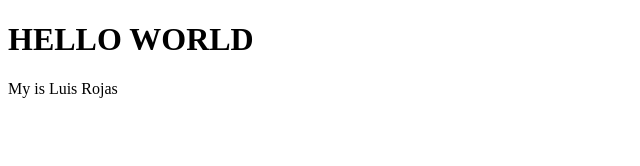
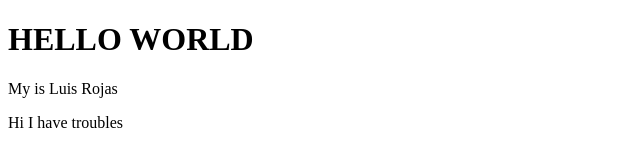
Before and after one commit to roj21008/wdd230, a plain HTML site: page index.html in a window 1280 px wide. Shown: the whole page, without its empty margins (0-640 px from the left). Drawn offline with Linux system fonts and the light colour scheme.

Commit message:
third commit

```diff
--- a/index.html
+++ b/index.html
@@ -9,5 +9,6 @@
 <body>
     <h1>HELLO WORLD</h1>
     <p>My is Luis Rojas</p>
+    <p>Hi I have troubles</p>
 </body>
 </html>
```
